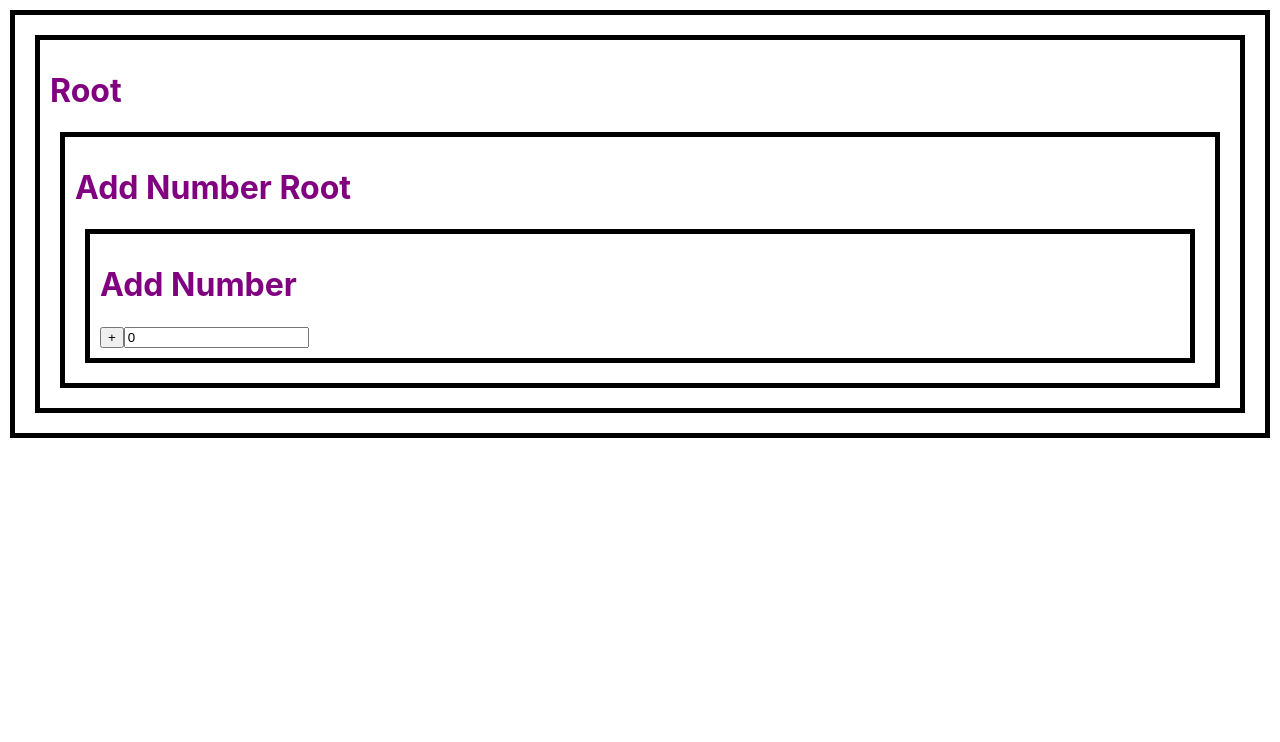
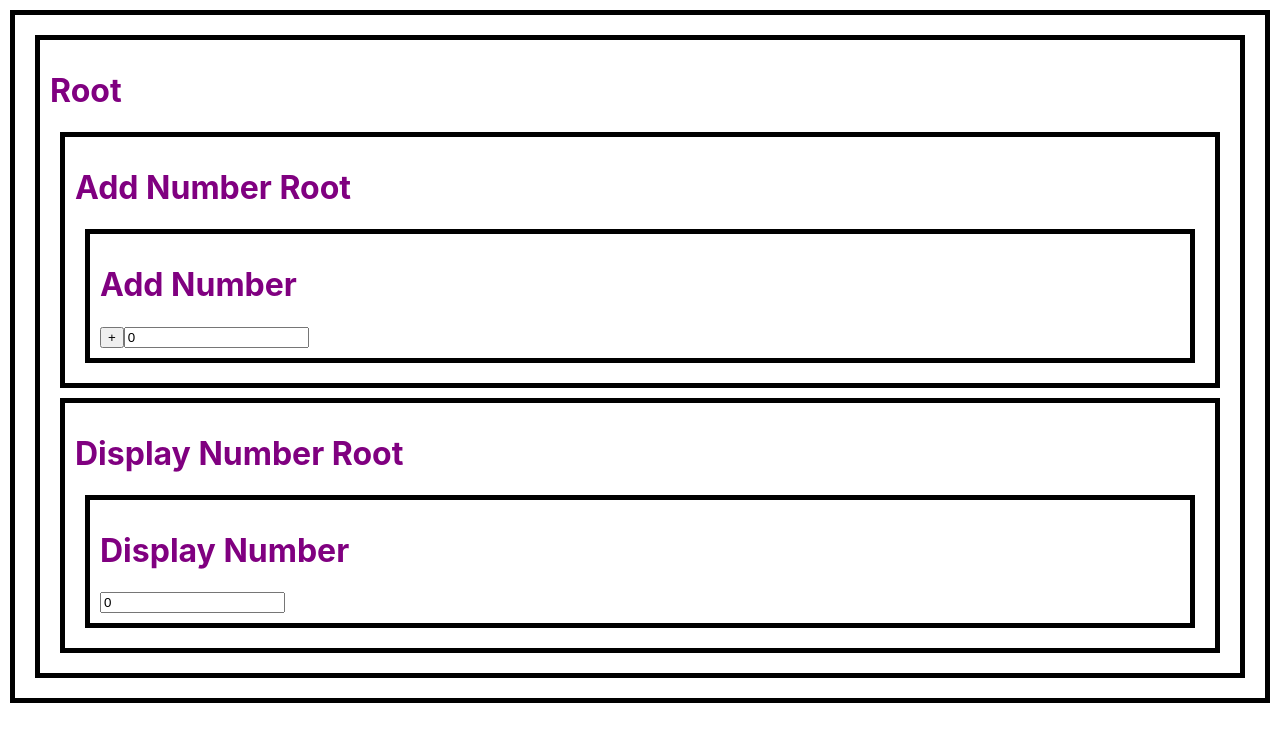
Before and after one commit to yj-leeee/yujinStudy, a React (Create React App) app in the folder study/DailyCoding/react-redux/: page / in a window 1280 px wide. Shown: the top 742 px of the page. Built offline with nearby package versions, Linux system fonts and the light colour scheme.

Commit message:
DisplayNumber 만들기 복사해서 이름만 고쳐줌. display만 하면되기 때문에 ==readOnly==로 처리

```diff
--- a/study/DailyCoding/react-redux/src/App.js
+++ b/study/DailyCoding/react-redux/src/App.js
@@ -29,8 +29,31 @@ function App() {
     <div className="App">
       <h1>Root</h1>
       <AddNumberRoot></AddNumberRoot>
+      <DisplayNumberRoot></DisplayNumberRoot>
     </div>
   );
 }
 
+class DisplayRoot extends Component{
+  render(){
+    return(
+      <div>
+        <h1>Display Number</h1>
+        <input type="text" value="0" readOnly></input>
+      </div>
+    )
+  }
+}
+
+class DisplayNumberRoot extends Component{
+  render(){
+    return(
+      <div>
+        <h1>Display Number Root</h1>
+        <DisplayRoot></DisplayRoot>
+      </div>
+    )
+  }
+}
+
 export default App;
```
